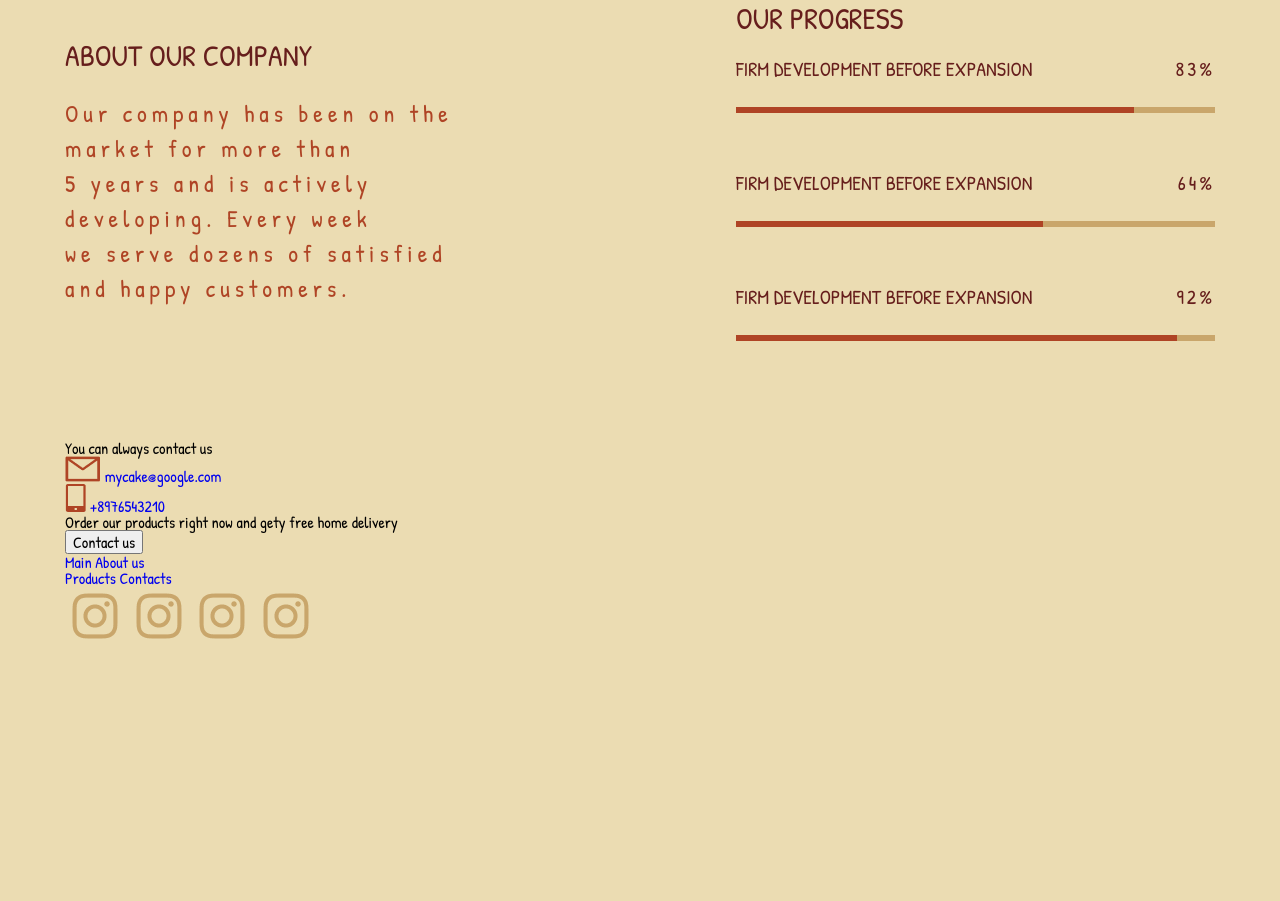
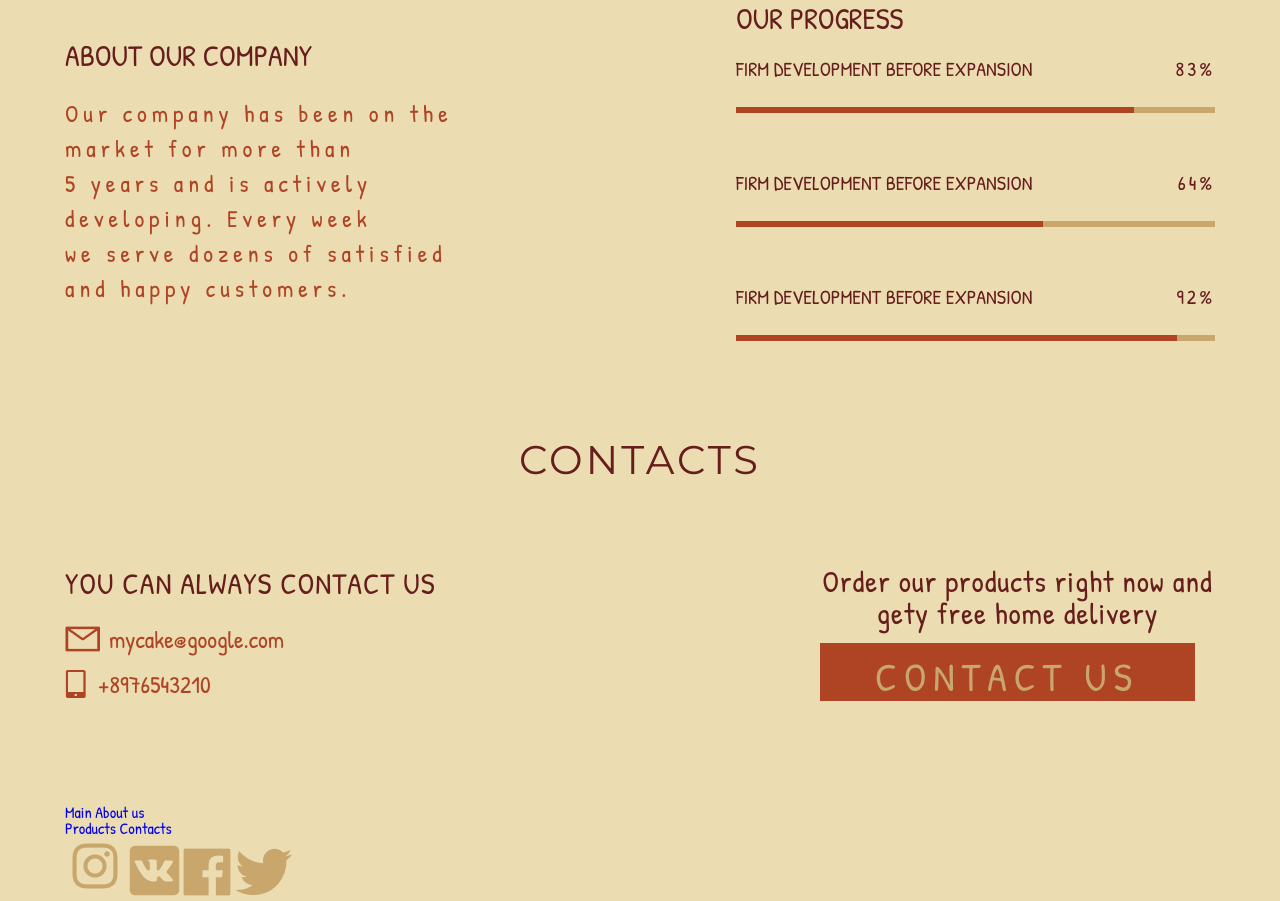
Before and after one commit to NewNameG/NewNameG.github.io, a plain HTML site: page MyCake/index.html in a window 1280 px wide. Shown: the part 1187-2088 px from the top of the page. Before the commit the page ends 1838 px from the top, so only its background shows below. Drawn offline with Linux system fonts and the light colour scheme.

Commit message:
Contacts

```diff
--- a/MyCake/assets/css/styles.css
+++ b/MyCake/assets/css/styles.css
@@ -262,3 +262,62 @@ progress::-webkit-progress-value {
 progress::-webkit-progress-bar {
     background: #C9A66B;
 }
+
+/* contacts */
+.contacts {
+    padding-bottom: 103px;
+}
+
+.contacts__wrapper {
+    display: flex;
+    align-items: center;
+    justify-content: space-between;
+    margin-top: 85px;
+}
+
+.contacts_left {
+
+}
+
+.contacts_left h2 {
+    font-size: 30px;
+    color: #661E1C;
+    letter-spacing: 1px;
+    text-transform: uppercase;
+    margin-bottom: 28px;
+}
+
+.contacts_left_element {
+    display: flex;
+    align-items: center;
+}
+
+.contacts_left_element:last-child {
+    margin-top: 18px;
+}
+
+.contacts_left_element:nth-child(2) img {
+    margin-right: 8px;
+}
+
+.contacts_left_element:nth-child(3) img {
+    margin-right: 12px;
+}
+
+.contacts_left_element a {
+    font-size: 24px;
+    color: #AF4425;
+}
+
+.contacts_right {
+    width: 395px;
+}
+
+.contacts_right h2 {
+    font-size: 30px;
+    color: #661E1C;
+    text-align: center;
+    margin-bottom: 14px;
+    line-height: 32px;
+    letter-spacing: 1px;
+}
--- a/MyCake/index.html
+++ b/MyCake/index.html
@@ -87,6 +87,8 @@
         </section>
         <section class="contacts">
             <div class="container">
+                <h2 class="title">Contacts</h2>
+                <div class="contacts__wrapper">
                     <div class="contacts_left">
                         <h2>You can always contact us</h2>
                         <div class="contacts_left_element">
@@ -100,7 +102,8 @@
                     </div>
                     <div class="contacts_right">
                         <h2>Order our products right now and gety free home delivery</h2>
-                    <button>Contact us</button>
+                        <button class="button">Contact us</button>
+                    </div>
                 </div>
             </div>
         </section>
@@ -119,9 +122,9 @@
             </div>
             <div class="footer_right">
                 <img src="assets/images/footer_icons/icon1.png" alt="">
-                <img src="assets/images/footer_icons/icon1.png" alt="">
-                <img src="assets/images/footer_icons/icon1.png" alt="">
-                <img src="assets/images/footer_icons/icon1.png" alt="">
+                <img src="assets/images/footer_icons/icon2.png" alt="">
+                <img src="assets/images/footer_icons/icon3.png" alt="">
+                <img src="assets/images/footer_icons/icon4.png" alt="">
             </div>
         </div>
     </footer>
```
Lines whose indentation alone changed are shown as unchanged.
